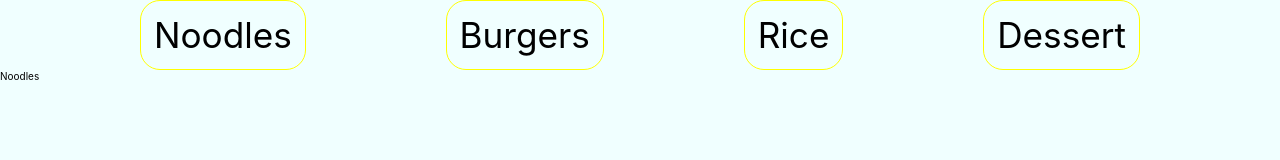
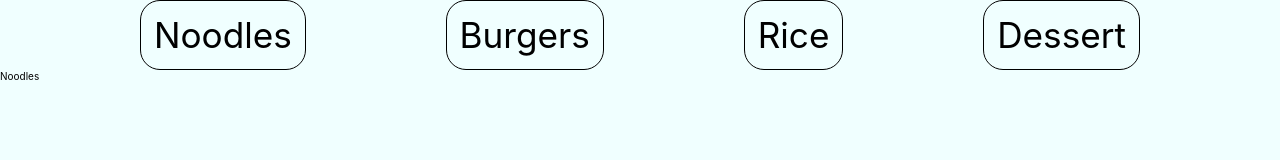
Before and after one commit to sashini-hettiarachchi/react-mui-scrollspy, a React (Create React App) app: page / in a window 1280 px wide. Shown: the top 160 px of the page. Built offline with nearby package versions, Linux system fonts and the light colour scheme; the HTML template or start-up script is replaced by a standard one.

Commit message:
Change styles

```diff
--- a/src/App.css
+++ b/src/App.css
@@ -16,7 +16,7 @@
 
 .menuCategories{
   font-size: 2.2rem;
-  border: 1px solid yellow;
+  border: 1px solid rgb(0, 0, 0);
   padding: 1%;
   border-radius: 20px;
  ;
```
